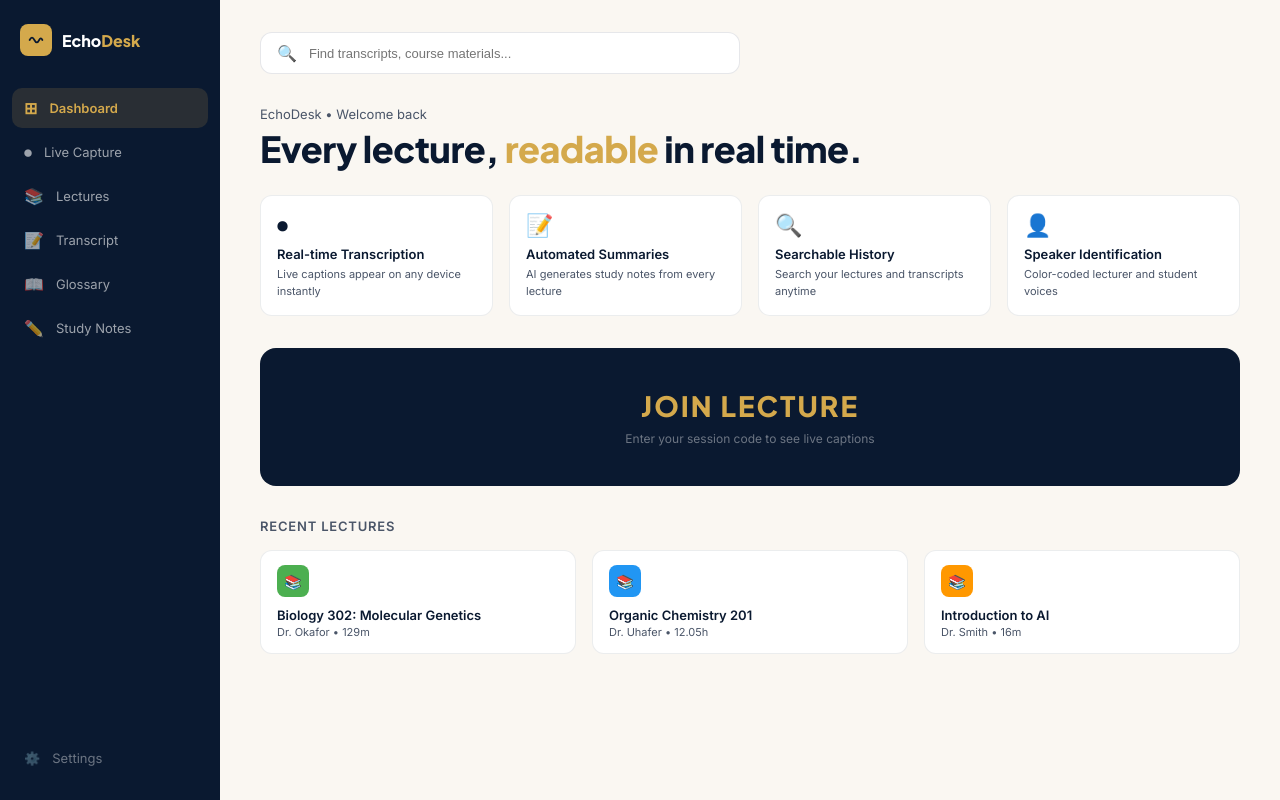
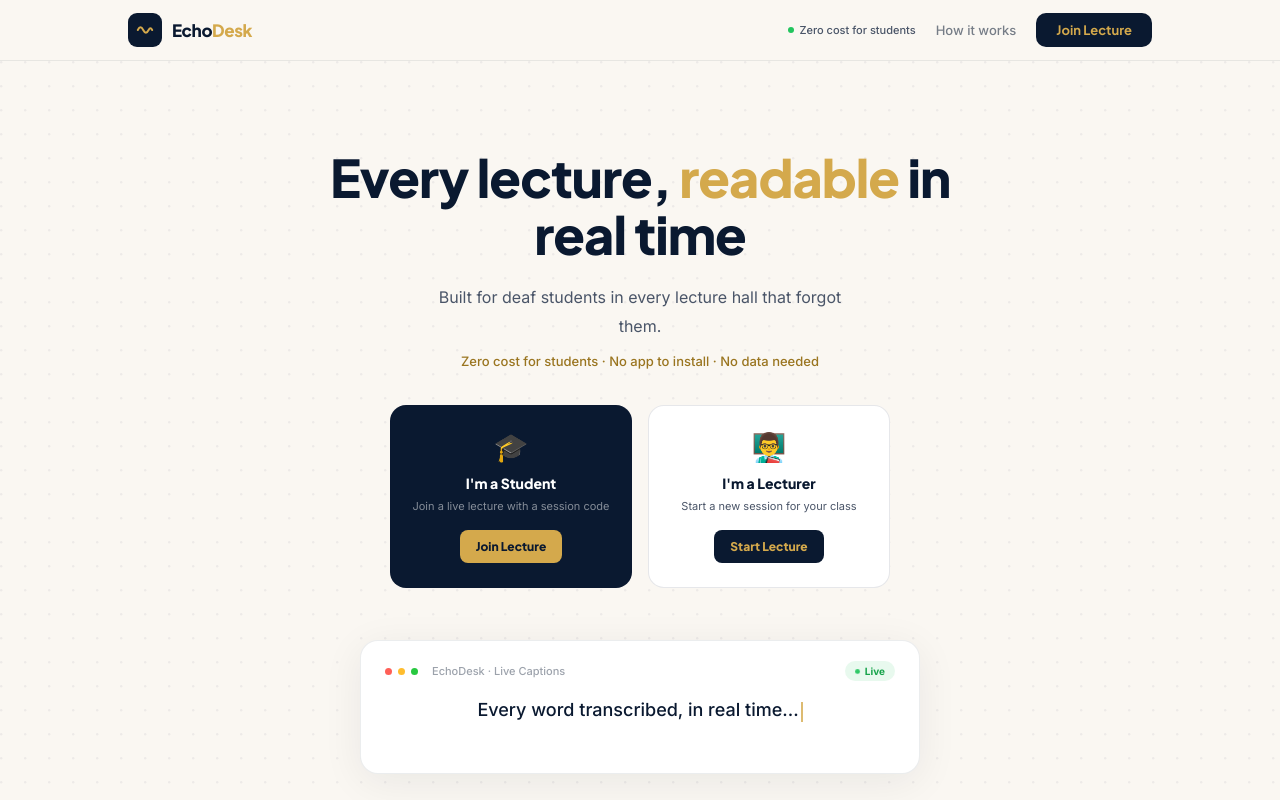
Before and after one commit to Mikomijie/EchoDesk, a React (Vite) app in the folder client/: page / in a window 1280 px wide. Shown: the top 800 px of the page. Built offline with nearby package versions, Linux system fonts and the light colour scheme.

Commit message:
Fix routing - landing page first, dashboard at /dashboard

```diff
--- a/client/src/App.jsx
+++ b/client/src/App.jsx
@@ -1,9 +1,9 @@
 import { BrowserRouter, Routes, Route } from 'react-router-dom'
-import Dashboard from './pages/Dashboard'
 import Landing from './pages/Landing'
 import Captions from './pages/Captions'
 import Summary from './pages/Summary'
 import Lecturer from './pages/Lecturer'
+import Dashboard from './pages/Dashboard'
 import History from './pages/History'
 import Glossary from './pages/Glossary'
 
@@ -11,13 +11,13 @@
   return (
     <BrowserRouter>
       <Routes>
-        <Route path="/" element={<Dashboard />} />
-        <Route path="/join" element={<Landing />} />
-        <Route path="/captions" element={<Captions />} />
-        <Route path="/summary" element={<Summary />} />
-        <Route path="/lecturer" element={<Lecturer />} />
-        <Route path="/history" element={<History />} />
-        <Route path="/glossary" element={<Glossary />} />
+        <Route path='/' element={<Landing />} />
+        <Route path='/captions' element={<Captions />} />
+        <Route path='/summary' element={<Summary />} />
+        <Route path='/lecturer' element={<Lecturer />} />
+        <Route path='/dashboard' element={<Dashboard />} />
+        <Route path='/history' element={<History />} />
+        <Route path='/glossary' element={<Glossary />} />
       </Routes>
     </BrowserRouter>
   )
```
